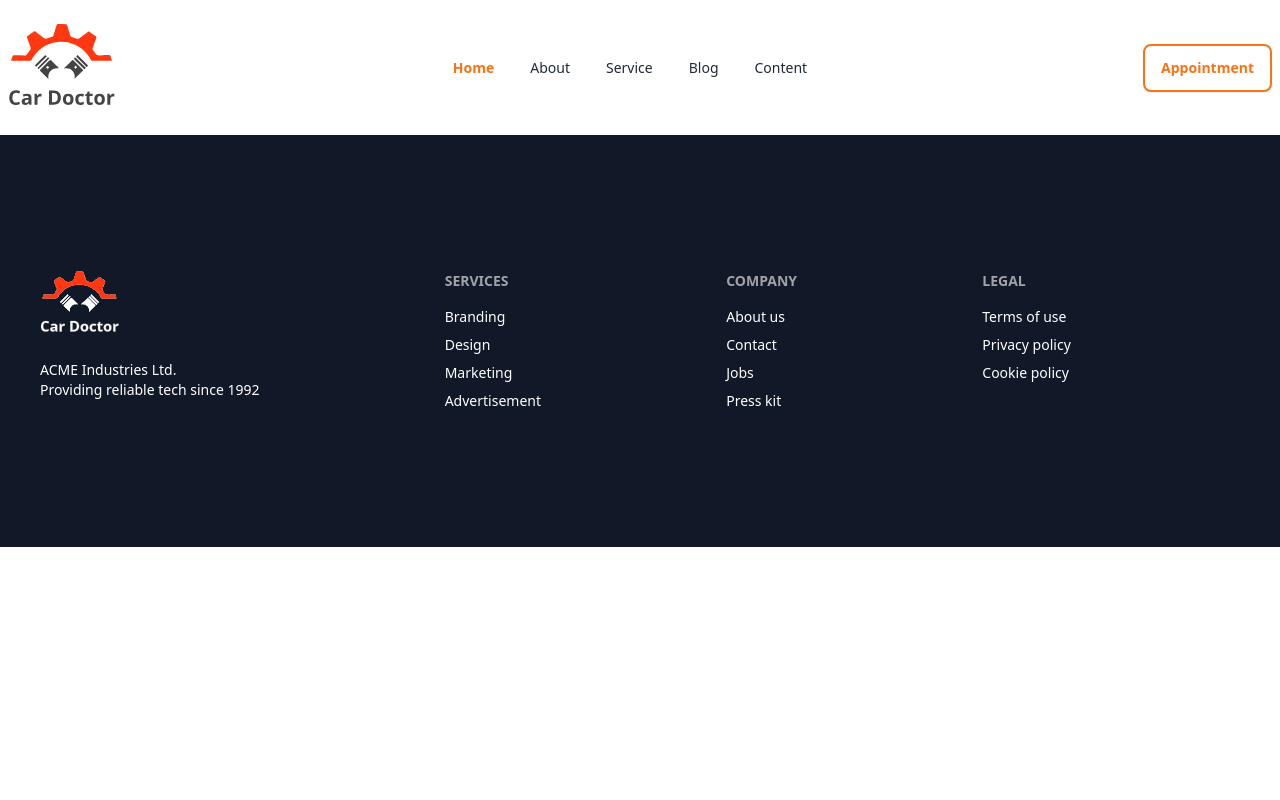
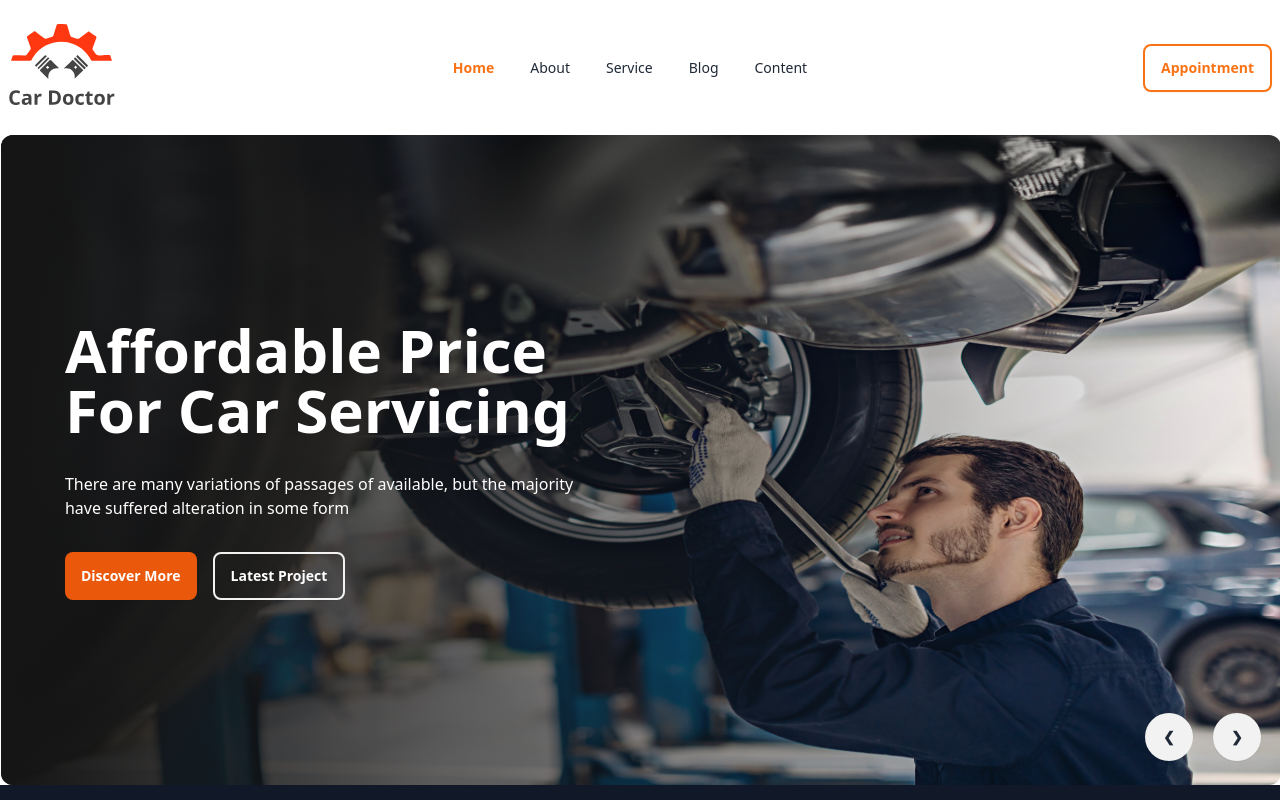
Before and after one commit to hellomaruf/car-doctor-client, a React (Vite) app: page / in a window 1280 px wide. Shown: the top 800 px of the page. Built offline with nearby package versions, Linux system fonts and the light colour scheme.

Commit message:
Added hero section

```diff
--- /dev/null
+++ b/src/Components/Hero.jsx
@@ -0,0 +1,159 @@
+import img from "../assets/homeCarousel/1.jpg";
+import img1 from "../assets/homeCarousel/2.jpg";
+import img2 from "../assets/homeCarousel/3.jpg";
+import img3 from "../assets/homeCarousel/4.jpg";
+function Hero() {
+  return (
+    <div className="max-w-7xl mx-auto">
+      <div className="carousel w-full h-[650px]">
+        <h2 className="text-4xl ">hello </h2>
+        <div id="slide1" className="carousel-item relative w-full">
+          <img src={img} className="w-full rounded-xl" />
+          <div className="absolute flex h-full w-full items-center rounded-xl  bg-gradient-to-r from-[#151515] to-blue-[rgba(21, 21, 21, 0.00)]">
+            <div className=" max-w-xl space-y-8 pl-16">
+              <h2 className="text-6xl font-bold text-white">
+                Affordable Price For Car Servicing
+              </h2>
+              <p className="text-white">
+                There are many variations of passages of available, but the
+                majority have suffered alteration in some form
+              </p>
+              <div className="flex gap-4">
+                <button className="btn bg-orange-600 hover:bg-orange-500 border-none text-white">
+                  Discover More
+                </button>
+                <button className="btn bg-transparent text-white border-2 hover:bg-transparent hover:border-orange-600 hover:text-orange-600">
+                  Latest Project
+                </button>
+              </div>
+            </div>
+          </div>
+          <div className="absolute flex  transform -translate-y-1/2   bottom-0 right-5 ">
+            <a
+              href="#slide4"
+              className="btn btn-circle hover:bg-orange-500 border-none hover:text-white"
+            >
+              ❮
+            </a>
+            <a
+              href="#slide2"
+              className="btn btn-circle ml-5  hover:bg-orange-500 border-none hover:text-white"
+            >
+              ❯
+            </a>
+          </div>
+        </div>
+        <div id="slide2" className="carousel-item relative w-full">
+          <img src={img1} className="w-full rounded-xl" />
+          <div className="absolute flex h-full w-full items-center rounded-xl  bg-gradient-to-r from-[#151515] to-blue-[rgba(21, 21, 21, 0.00)]">
+            <div className=" max-w-xl space-y-8 pl-16">
+              <h2 className="text-6xl font-bold text-white">
+                Affordable Price For Car Servicing
+              </h2>
+              <p className="text-white">
+                There are many variations of passages of available, but the
+                majority have suffered alteration in some form
+              </p>
+              <div className="flex gap-4">
+                <button className="btn bg-orange-600 hover:bg-orange-500 border-none text-white">
+                  Discover More
+                </button>
+                <button className="btn bg-transparent text-white border-2 hover:bg-transparent hover:border-orange-600 hover:text-orange-600">
+                  Latest Project
+                </button>
+              </div>
+            </div>
+          </div>
+          <div className="absolute flex  transform -translate-y-1/2   bottom-0 right-5 ">
+            <a
+              href="#slide1"
+              className="btn btn-circle hover:bg-orange-500 border-none hover:text-white"
+            >
+              ❮
+            </a>
+            <a
+              href="#slide3"
+              className="btn btn-circle ml-5  hover:bg-orange-500 border-none hover:text-white"
+            >
+              ❯
+            </a>
+          </div>
+        </div>
+        <div id="slide3" className="carousel-item relative w-full">
+          <img src={img2} className="w-full rounded-xl" />
+          <div className="absolute flex h-full w-full items-center rounded-xl  bg-gradient-to-r from-[#151515] to-blue-[rgba(21, 21, 21, 0.00)]">
+            <div className=" max-w-xl space-y-8 pl-16">
+              <h2 className="text-6xl font-bold text-white">
+                Affordable Price For Car Servicing
+              </h2>
+              <p className="text-white">
+                There are many variations of passages of available, but the
+                majority have suffered alteration in some form
+              </p>
+              <div className="flex gap-4">
+                <button className="btn bg-orange-600 hover:bg-orange-500 border-none text-white">
+                  Discover More
+                </button>
+                <button className="btn bg-transparent text-white border-2 hover:bg-transparent hover:border-orange-600 hover:text-orange-600">
+                  Latest Project
+                </button>
+              </div>
+            </div>
+          </div>
+          <div className="absolute flex  transform -translate-y-1/2   bottom-0 right-5 ">
+            <a
+              href="#slide2"
+              className="btn btn-circle hover:bg-orange-500 border-none hover:text-white"
+            >
+              ❮
+            </a>
+            <a
+              href="#slide4"
+              className="btn btn-circle ml-5  hover:bg-orange-500 border-none hover:text-white"
+            >
+              ❯
+            </a>
+          </div>
+        </div>
+        <div id="slide4" className="carousel-item relative w-full">
+          <img src={img3} className="w-full rounded-xl" />
+          <div className="absolute flex h-full w-full items-center rounded-xl  bg-gradient-to-r from-[#151515] to-blue-[rgba(21, 21, 21, 0.00)]">
+            <div className=" max-w-xl space-y-8 pl-16">
+              <h2 className="text-6xl font-bold text-white">
+                Affordable Price For Car Servicing
+              </h2>
+              <p className="text-white">
+                There are many variations of passages of available, but the
+                majority have suffered alteration in some form
+              </p>
+              <div className="flex gap-4">
+                <button className="btn bg-orange-600 hover:bg-orange-500 border-none text-white">
+                  Discover More
+                </button>
+                <button className="btn bg-transparent text-white border-2 hover:bg-transparent hover:border-orange-600 hover:text-orange-600">
+                  Latest Project
+                </button>
+              </div>
+            </div>
+          </div>
+          <div className="absolute flex  transform -translate-y-1/2   bottom-0 right-5 ">
+            <a
+              href="#slide3"
+              className="btn btn-circle hover:bg-orange-500 border-none hover:text-white"
+            >
+              ❮
+            </a>
+            <a
+              href="#slide1"
+              className="btn btn-circle ml-5  hover:bg-orange-500 border-none hover:text-white"
+            >
+              ❯
+            </a>
+          </div>
+        </div>
+      </div>
+    </div>
+  );
+}
+
+export default Hero;
--- /dev/null
+++ b/src/Pages/Home.jsx
@@ -0,0 +1,11 @@
+import Hero from "../Components/Hero";
+
+function Home() {
+  return (
+    <div>
+      <Hero/>
+    </div>
+  );
+}
+
+export default Home;
--- a/src/Shared/Footer.jsx
+++ b/src/Shared/Footer.jsx
@@ -13,21 +13,21 @@ function Footer() {
               Providing reliable tech since 1992
             </p>
           </aside>
-          <nav>
+          <nav className="space-y-3">
             <h6 className="footer-title">Services</h6>
             <a className="link link-hover">Branding</a>
             <a className="link link-hover">Design</a>
             <a className="link link-hover">Marketing</a>
             <a className="link link-hover">Advertisement</a>
           </nav>
-          <nav>
+          <nav className="space-y-3">
             <h6 className="footer-title">Company</h6>
             <a className="link link-hover">About us</a>
             <a className="link link-hover">Contact</a>
             <a className="link link-hover">Jobs</a>
             <a className="link link-hover">Press kit</a>
           </nav>
-          <nav>
+          <nav className="space-y-3">
             <h6 className="footer-title">Legal</h6>
             <a className="link link-hover">Terms of use</a>
             <a className="link link-hover">Privacy policy</a>
```
Also changed, not shown: src/main.jsx (+7 -0 lines).
